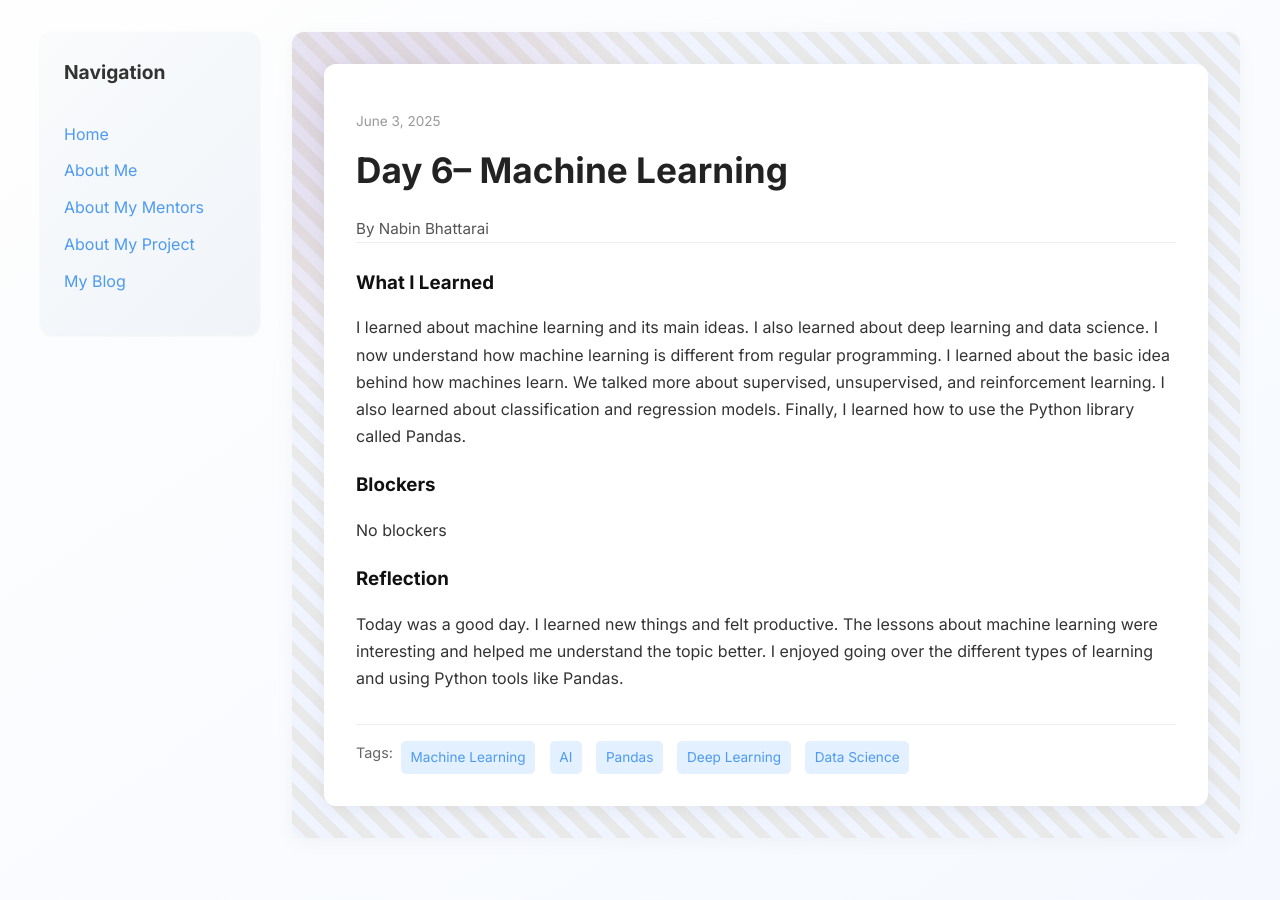
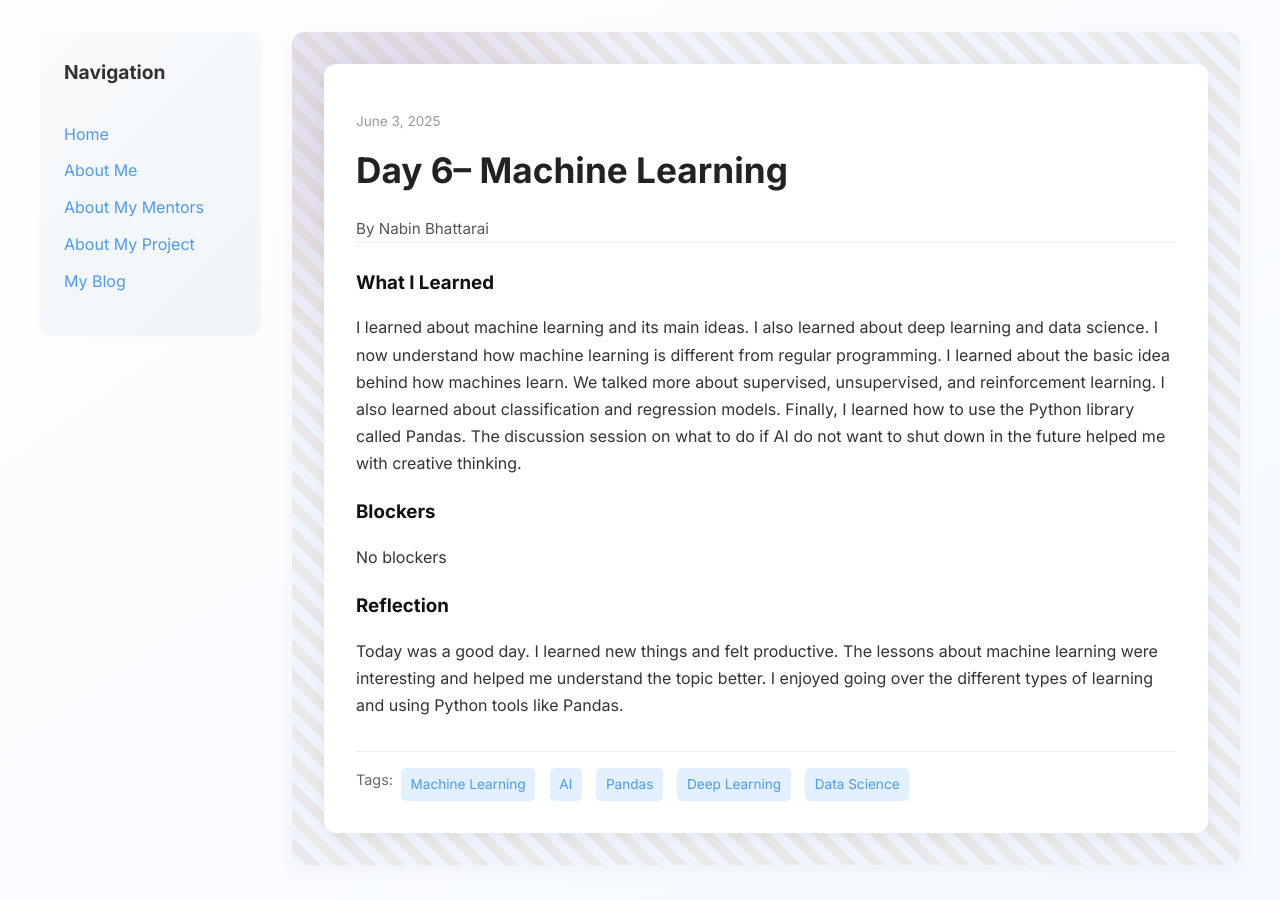
Before and after one commit to bhattarainabin2055/bhattarainabin2055.github.io, a Jekyll site: the page built from _posts/2025-06-03-day-6.md, in a window 1280 px wide. Built offline with Jekyll 4.4.1, drawn with Linux system fonts in a browser that asks for light colours.

Commit message:
Update 2025-06-03-day-6.md

```diff
--- a/_posts/2025-06-03-day-6.md
+++ b/_posts/2025-06-03-day-6.md
@@ -7,7 +7,7 @@ permalink: /day6.html
 tags: ["Machine Learning", "AI", "Pandas", "Deep Learning", "Data Science"]
 
 what_i_learned: |
-  I learned about machine learning and its main ideas. I also learned about deep learning and data science. I now understand how machine learning is different from regular programming. I learned about the basic idea behind how machines learn. We talked more about supervised, unsupervised, and reinforcement learning. I also learned about classification and regression models. Finally, I learned how to use the Python library called Pandas.
+  I learned about machine learning and its main ideas. I also learned about deep learning and data science. I now understand how machine learning is different from regular programming. I learned about the basic idea behind how machines learn. We talked more about supervised, unsupervised, and reinforcement learning. I also learned about classification and regression models. Finally, I learned how to use the Python library called Pandas. The discussion session on what to do if AI do not want to shut down in the future helped me with creative thinking.
 
 blockers: |
   No blockers
```
